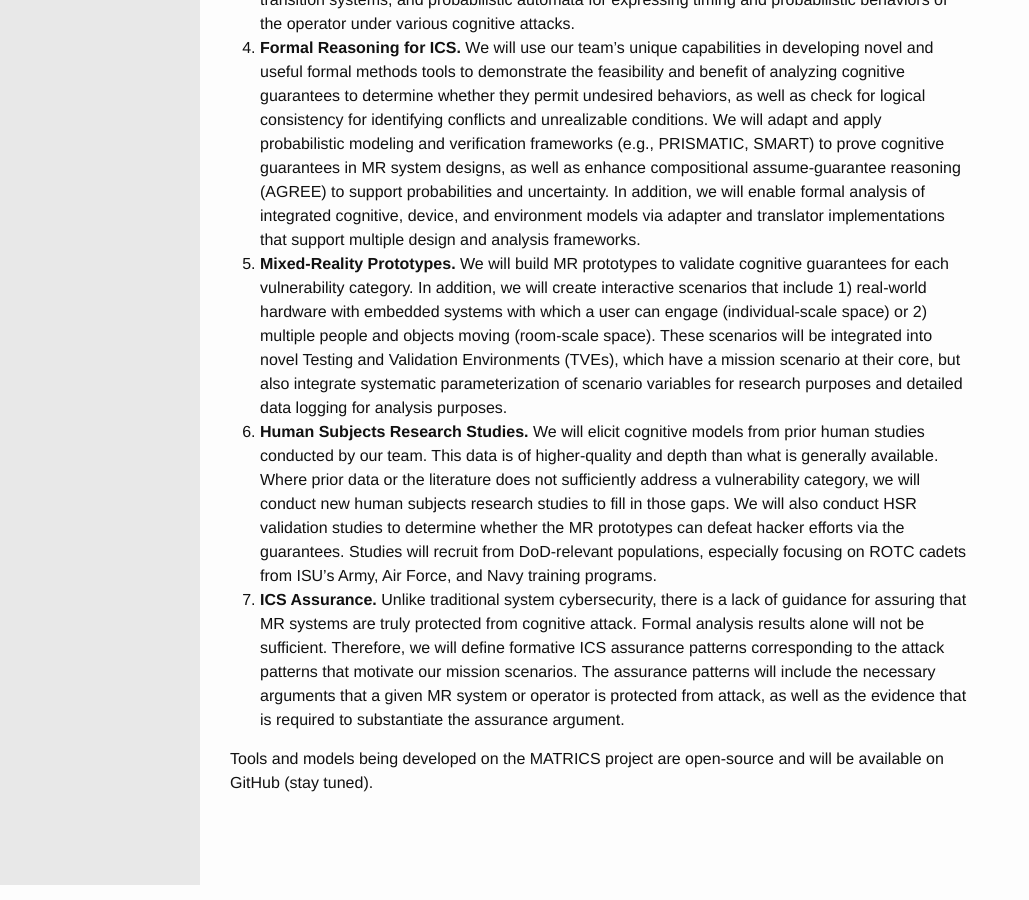
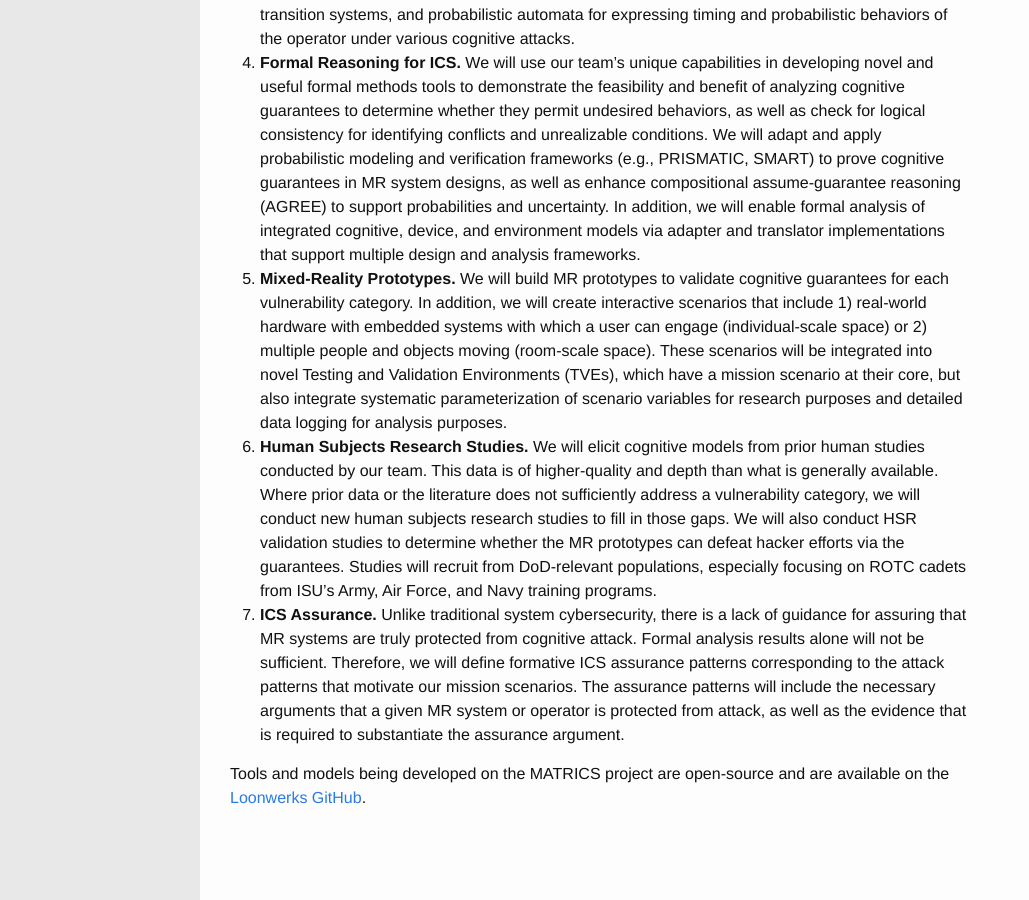
Before and after one commit to loonwerks/loonwerks.github.io, a Jekyll site: the page built from projects/matrics.html, in a window 1280 px wide and 900 px high, scrolled down 1871 px. Shown: the whole window, without its empty margins (0-1029 px from the left). Built offline with Jekyll 4.4.1, drawn with Linux system fonts in a browser that asks for light colours; Markdown is read by kramdown in place of the engine named in the settings.

Commit message:
more matrics edits

```diff
--- a/projects/matrics.html
+++ b/projects/matrics.html
@@ -13,14 +13,14 @@ archive: no
 <p>The DARPA Intrinsic Cognitive Security (ICS) program is studying the feasibility of applying formal methods to the cognitive modeling domain to verify that operators of tactical mixed-reality (MR) systems are protected from adversarial cognitive attacks.  This new class of attack exploits the intimate connection between users and MR equipment.  Traditional methods used in current DoD systems to address cybersecurity threats do not address user cognitive effects.  Establishment of protection guarantees based on models can provide a rigorous basis from which to build protected MR systems. Adversary exploitation of security vulnerabilities associated with widespread MR use is a potential technological surprise. Methods for developing protected MR systems will be developed by the ICS program before MR systems lacking protections are pervasive and essential.</p>
 
 <p>Collins Aerospace, RTX Technology Research Center (RTRC), Iowa State University (ISU), Smart Information Flow Technologies (SIFT), and Florida Institute of Technology (FIT) have teamed to address the challenges posed by the DARPA ICS program, which kicked off in July 2024.</p>
-<p>
-MATRICS will develop methods and tools for designing MR systems and assuring protection from cognitive cyber-attacks. This past decade has witnessed an explosion of model-based engineering and formal analysis techniques geared towards cybersecure high-assurance systems. However, analysis of these systems typically leaves out one key ingredient: the user. Even when aspects of user behavior are included in a system model, an assumption is often made that the user will respond rationally to stimuli and correctly perform specific procedures to achieve mission objectives. In MR systems, the interactions between the user, system, and the environment are so entwined that they cannot be treated separately. They must be modeled and analyzed together to ensure the entire human-machine system is secure against novel classes of MR attacks. Doing so necessarily requires accurate models of human cognitive behavior as well as new formal analysis methods and tools that can provide the rigorous assurance needed before these systems can be safely deployed. </p>
+
+<p>MATRICS will develop methods and tools for designing MR systems and assuring protection from cognitive cyber-attacks. This past decade has witnessed an explosion of model-based engineering and formal analysis techniques geared towards cybersecure high-assurance systems. However, analysis of these systems typically leaves out one key ingredient: the user. Even when aspects of user behavior are included in a system model, an assumption is often made that the user will respond rationally to stimuli and correctly perform specific procedures to achieve mission objectives. In MR systems, the interactions between the user, system, and the environment are so entwined that they cannot be treated separately. They must be modeled and analyzed together to ensure the entire human-machine system is secure against novel classes of MR attacks. Doing so necessarily requires accurate models of human cognitive behavior as well as new formal analysis methods and tools that can provide the rigorous assurance needed before these systems can be safely deployed.</p>
 
 <div id="matrics-workflow">
 <img src="/images/matrics-workflow.png" />
 </div>
 
-Our technical plan for MATRICS is distinguished by the following characteristics:
+<p>Our technical plan for MATRICS is distinguished by the following characteristics:
 
 <ol>
 <li><b>Cognitive Attack Pattern Knowledge Base.</b> Effective protection against cognitive cyber-attacks in MR systems requires an understanding of how an adversary may exploit a vulnerability. Currently, there is no publicly available resource that captures and classifies this information. We will compile a Cognitive Attack and Mitigation Pattern (CAMP) knowledgebase, similar to MITRE’s Common Attack Pattern Enumeration and Classification (CAPEC), but specific to the ICS domain. The CAMP knowledgebase will be built around a classification schema aligned with the MATRICS workflow. We will populate the knowledgebase with cognitive attack patterns corresponding to mission scenarios aligned with each vulnerability category.</li>
@@ -31,7 +31,6 @@ Our technical plan for MATRICS is distinguished by the following characteristics
 <li><b>Human Subjects Research Studies.</b> We will elicit cognitive models from prior human studies conducted by our team. This data is of higher-quality and depth than what is generally available. Where prior data or the literature does not sufficiently address a vulnerability category, we will conduct new human subjects research studies to fill in those gaps. We will also conduct HSR validation studies to determine whether the MR prototypes can defeat hacker efforts via the guarantees. Studies will recruit from DoD-relevant populations, especially focusing on ROTC cadets from ISU’s Army, Air Force, and Navy training programs.</li>
 <li><b>ICS Assurance.</b> Unlike traditional system cybersecurity, there is a lack of guidance for assuring that MR systems are truly protected from cognitive attack. Formal analysis results alone will not be sufficient. Therefore, we will define formative ICS assurance patterns corresponding to the attack patterns that motivate our mission scenarios. The assurance patterns will include the necessary arguments that a given MR system or operator is protected from attack, as well as the evidence that is required to substantiate the assurance argument.</li>
 </ol>
+</p>
 
-
-<p>Tools and models being developed on the MATRICS project are open-source and will be available on GitHub (stay tuned).
-</p>
+<p>Tools and models being developed on the MATRICS project are open-source and are available on the <a href="https://github.com/loonwerks/matrics" target="_blank">Loonwerks GitHub</a>.</p>
```
